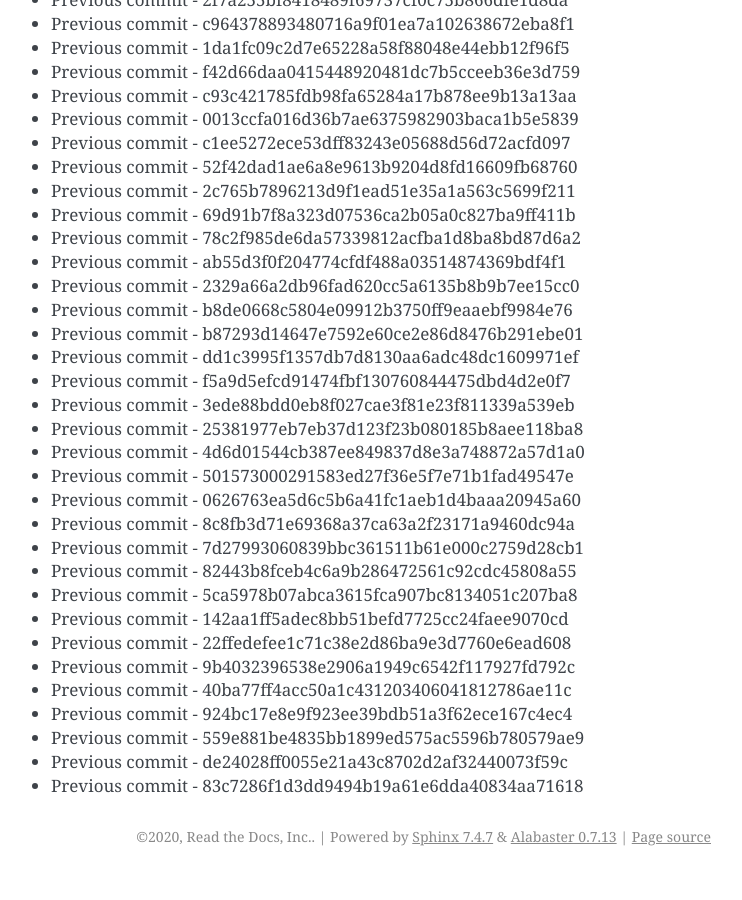
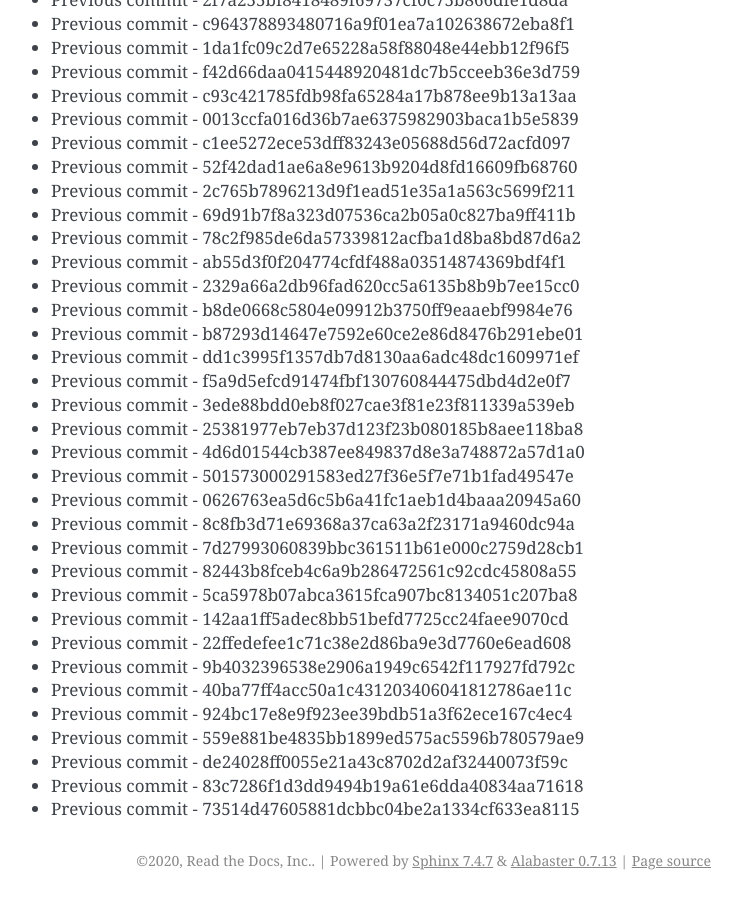
Before and after one commit to readthedocs/rtd-git-stresstest, a Sphinx documentation site: the page built from docs/updates.rst, in a window 1280 px wide and 900 px high, scrolled down 47773 px. Shown: the whole window, without its empty margins (399-1141 px from the left). Built offline with Sphinx 7.4.7, drawn with Linux system fonts in a browser that asks for light colours; before the commit the page ends 48649 px from its top, so only the background shows below that.

Commit message:
Generating commit from previous: 73514d47605881dcbbc04be2a1334cf633ea8115

```diff
--- a/docs/updates.rst
+++ b/docs/updates.rst
@@ -2039,3 +2039,4 @@ It can be tested for any performance characteristics.
 * Previous commit - 559e881be4835bb1899ed575ac5596b780579ae9
 * Previous commit - de24028ff0055e21a43c8702d2af32440073f59c
 * Previous commit - 83c7286f1d3dd9494b19a61e6dda40834aa71618
+* Previous commit - 73514d47605881dcbbc04be2a1334cf633ea8115
```
